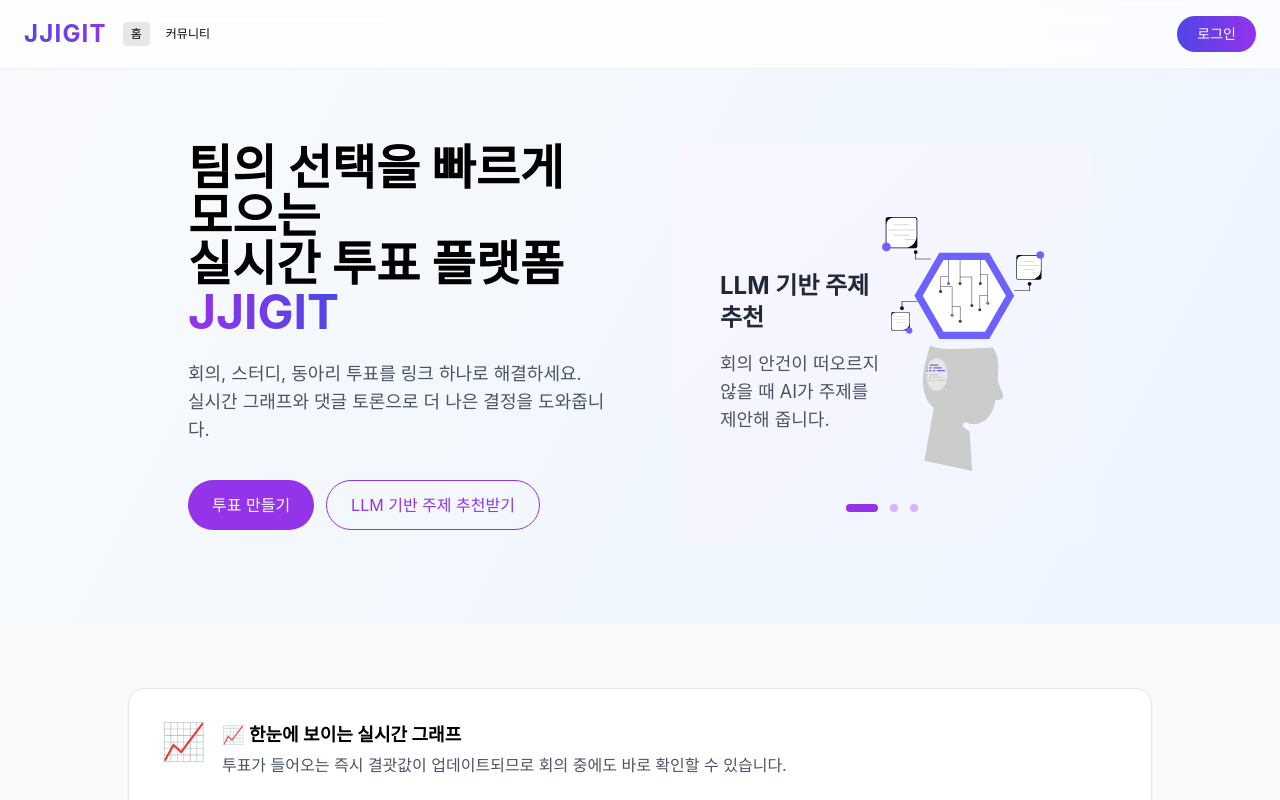
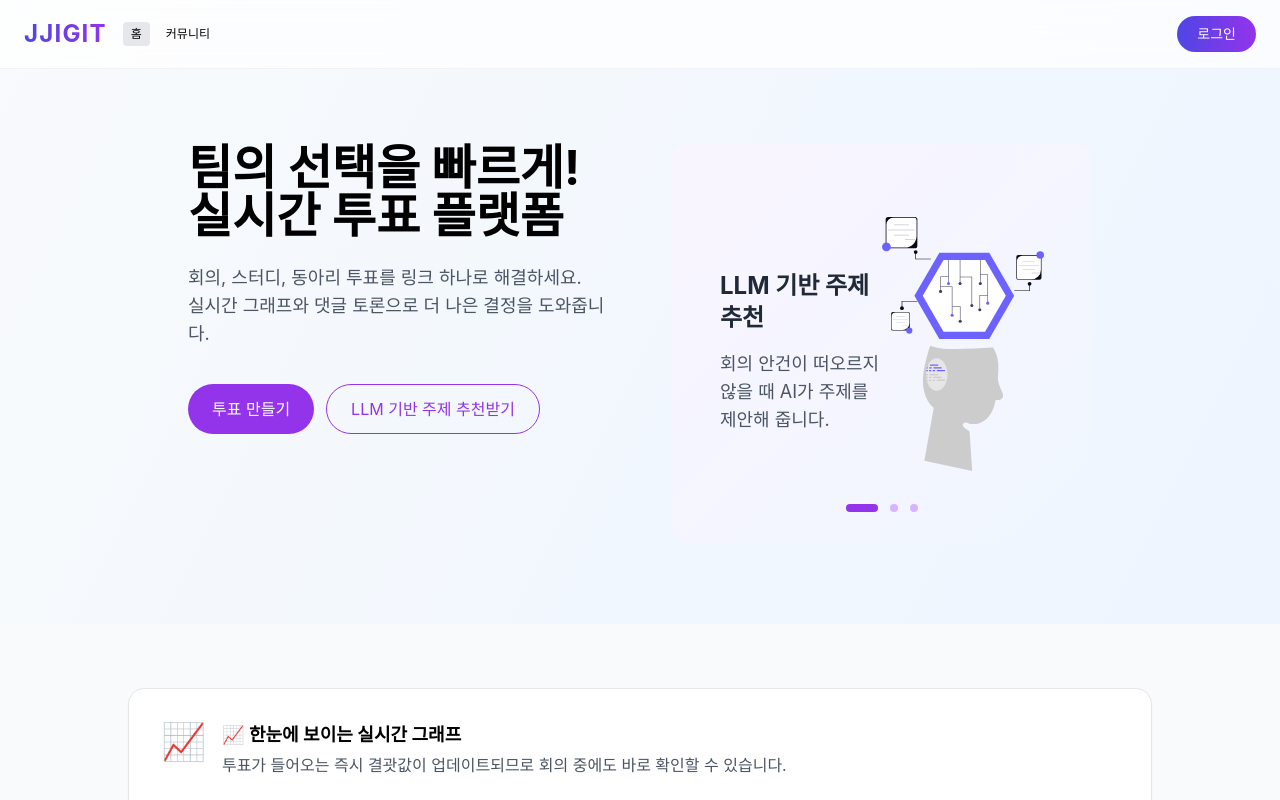
Before and after one commit to OSS-Group11/jjigit-fe, a React (Create React App) app: page / in a window 1280 px wide. Shown: the top 800 px of the page. Built offline with nearby package versions, Linux system fonts and the light colour scheme.

Commit message:
Update homepage heading text

```diff
--- a/src/pages/HomePage.js
+++ b/src/pages/HomePage.js
@@ -52,12 +52,8 @@
           transition={{ duration: 0.8, ease: "easeOut" }}
         >
           <h1 className="text-3xl md:text-5xl font-bold leading-snug">
-            팀의 선택을 빠르게 모으는
-            <br />
-            실시간 투표 플랫폼{" "}
-            <span className="bg-gradient-to-r from-purple-600 to-indigo-600 bg-clip-text text-transparent">
-              JJIGIT
-            </span>
+            팀의 선택을 빠르게!<br />
+            실시간 투표 플랫폼
           </h1>
 
           <p className="text-gray-600 text-base md:text-lg leading-relaxed">
```
